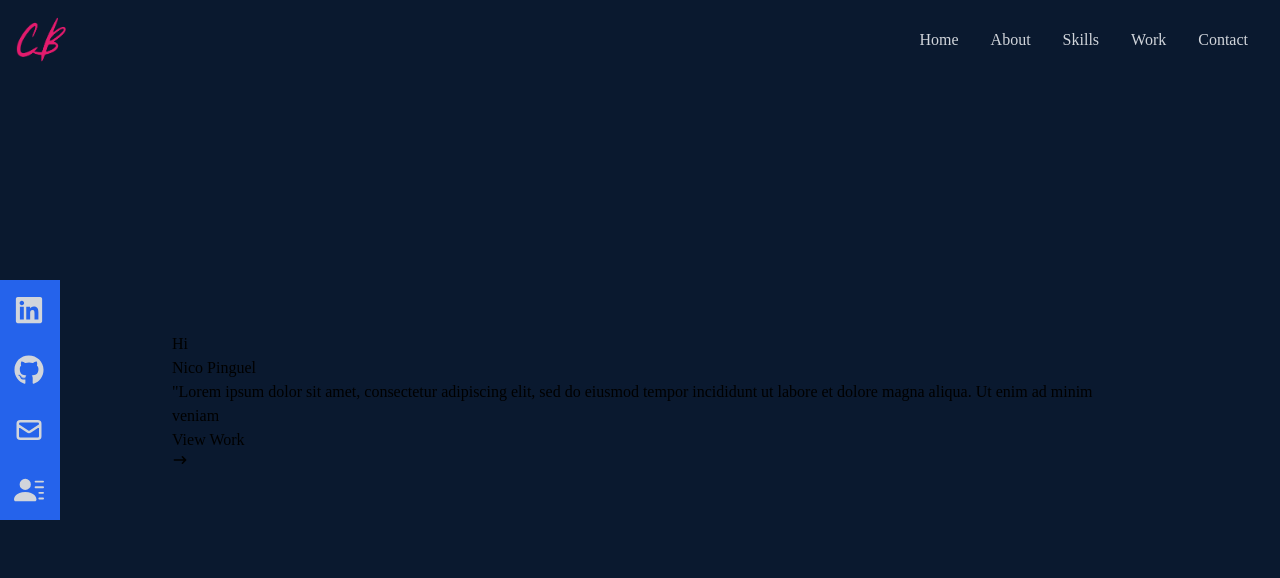
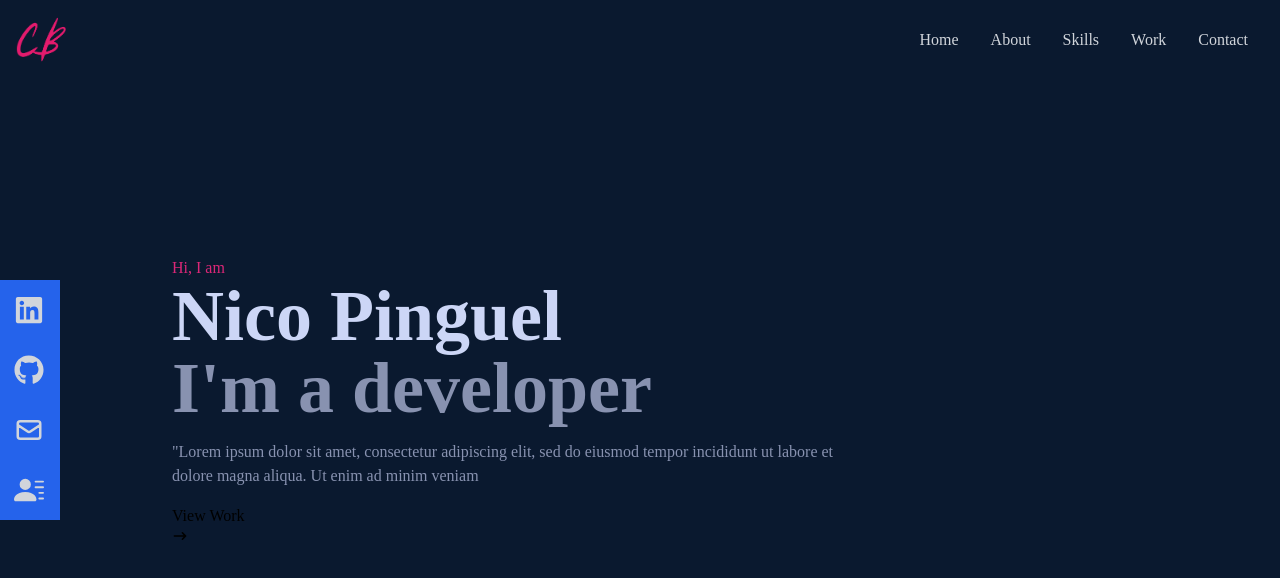
Before and after one commit to nic0mp/Nico-portProj3, a React (Create React App) app in the folder site/: page / in a window 1280 px wide. Shown: the top 578 px of the page. Built offline with nearby package versions, Linux system fonts and the light colour scheme.

Commit message:
styled home site copy

```diff
--- a/site/src/components/Home.jsx
+++ b/site/src/components/Home.jsx
@@ -9,9 +9,10 @@ const Home = () => {
 
         {/* container */}
         <div className='max-w-[1000px] mx-auto px-8 flex flex-col justify-center h-full'>
-            <p> Hi</p>
-            <h1>Nico Pinguel</h1>
-            <p>"Lorem ipsum dolor sit amet, consectetur adipiscing elit, sed do eiusmod tempor
+            <p className='text-pink-600'> Hi, I am</p>
+            <h1 className='text-4xl sm:text-7xl font-bold text-[#ccd6f6]'>Nico Pinguel</h1>
+            <h2 className='text-4xl sm:text-7xl font-bold text-[#8892b0]'>I'm a developer</h2>
+            <p className='text-[#8892b0] py-4 max-w-[700px]'>"Lorem ipsum dolor sit amet, consectetur adipiscing elit, sed do eiusmod tempor
                 incididunt ut labore et dolore magna aliqua. Ut enim ad minim veniam</p>
             <div>
                 <button>View Work<HiArrowNarrowRight/></button>
```
Also changed, not shown: 1 other file (tests, documents, lock files or other folders).
